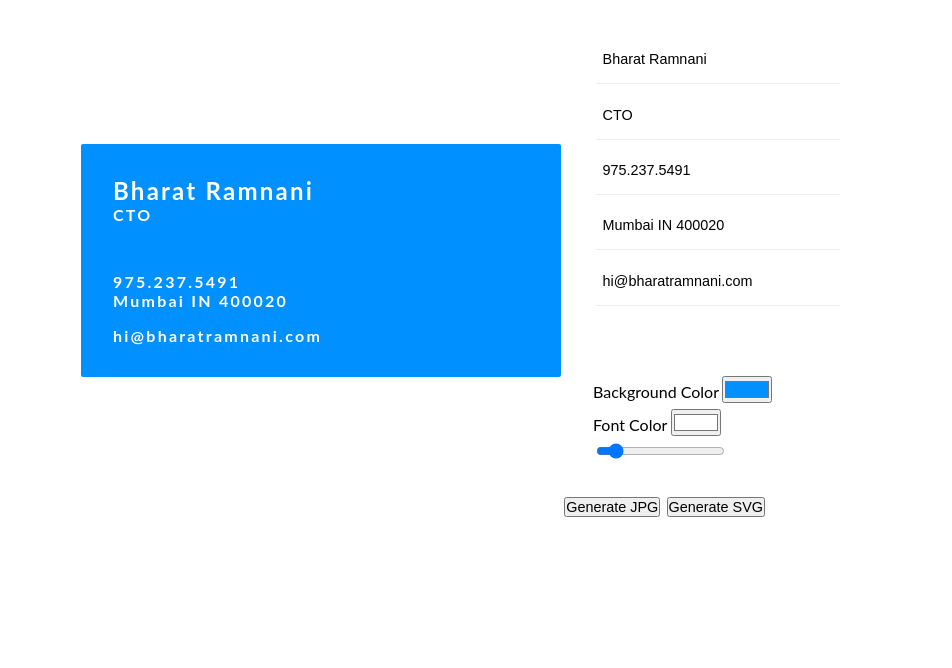
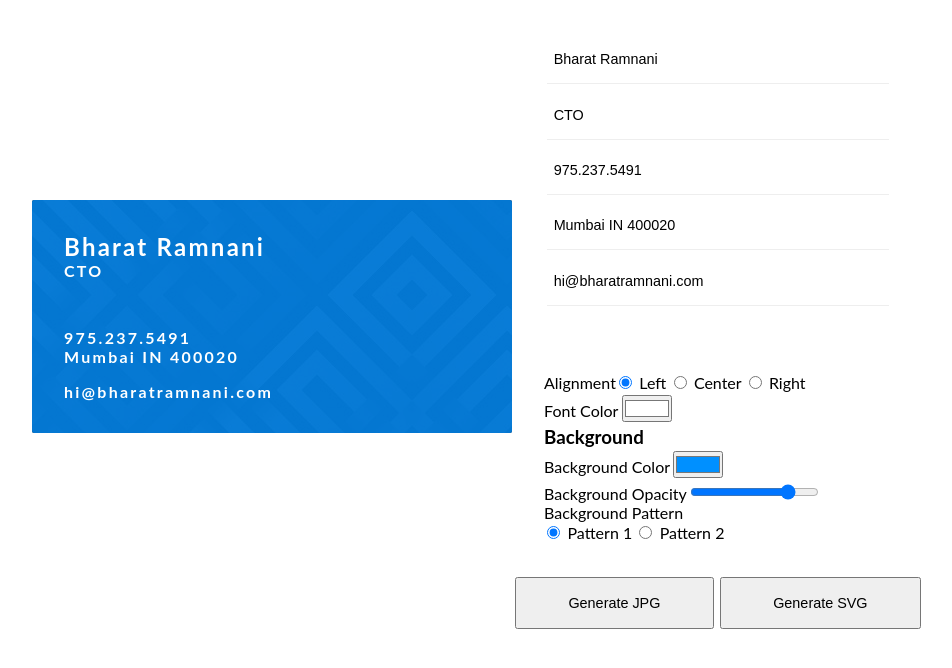
Before and after one commit to bharatramnani94/businessCardMaker, an Angular app: page / in a window 1280 px wide. Shown: the top 668 px of the page, without its empty margins (162-1114 px from the left). Built offline with nearby package versions, Linux system fonts and the light colour scheme.

Commit message:
Add feature to change alignment, background opacity, pattern etc

```diff
--- a/src/app/app.component.css
+++ b/src/app/app.component.css
@@ -7,12 +7,27 @@
 
 
 .card {
-    background: yellow;
     width: 30rem;
     max-width: 30rem;
     min-width: 30rem;
     letter-spacing: 0.14em;
     font-weight: 700;
+    z-index: 1;
+    position: relative;
+    overflow: hidden;
+    border-radius: 2px;
+}
+
+.card__ghost-bg {
+    position: absolute;
+    top: 0;
+    left: 0;
+    width: 100%;
+    height: 100%;
+    z-index: -1;
+}
+.card__ghost-bg.pattern {
+    opacity: 0.25;
 }
 
 .card a {
@@ -26,6 +41,19 @@
     justify-content: center;
     align-items: flex-start;
     padding: 2rem;
+}
+
+.card__container.left {
+    text-align: left;
+    align-items: flex-start;
+}
+.card__container.center {
+    text-align: center;
+    align-items: center;
+}
+.card__container.right {
+    text-align: right;
+    align-items: flex-end;
 }
 
 .card__top {
@@ -61,3 +89,7 @@
     margin: 0.2rem;
     font-size: 0.9rem;
 }
+
+.inputs input[type="submit"] {
+    padding: 1rem 3.2rem;
+}
--- a/src/app/app.component.html
+++ b/src/app/app.component.html
@@ -1,7 +1,7 @@
 <div class="container">
   <div class="preview">
-    <div class="card" id="js-card" [ngStyle]="{'color': color, 'background': background, 'border-radius': borderRadius + 'px'}">
-      <div class="card__container">
+    <div class="card" id="js-card" [ngStyle]="{'color': color}">
+      <div class="card__container" [ngClass]="alignment">
         <div class="card__top">
           <h2 class="card__name">{{name}}</h2>
           <p class="card__designation">{{designation}}</p>
@@ -12,6 +12,8 @@
           <a href="mailto:abc@def.com" class="card__mail">{{mail}}</a>
         </div>
       </div>
+      <div class="card__ghost-bg patternx" [ngStyle]="{'background-image': 'url(' + pattern + ')', color: 'red'}"></div>
+      <div class="card__ghost-bg" [ngStyle]="{'background-color': background, 'opacity': backgroundOpacity }"></div>
     </div>
   </div>
   <div class="inputs">
@@ -24,15 +26,49 @@
     </div>
     <div class="inputs__style">
       <div class="input">
-        <span>Background Color</span>
-        <input type="color" [(ngModel)]="background" placeholder="Color">
+        <span>Alignment</span>
+        <label>
+          <input type="radio" name="alignment" [value]="'left'" placeholder="Alignment" (change)="alignmentChanged('left')" checked>
+          Left
+        </label>
+        <label>
+          <input type="radio" name="alignment" [value]="'center'" placeholder="Alignment" (change)="alignmentChanged('center')">
+          Center
+        </label>
+        <label>
+          <input type="radio" name="alignment" [value]="'right'" placeholder="Alignment" (change)="alignmentChanged('right')">
+          Right
+        </label>
       </div>
       <div class="input">
         <span>Font Color</span>
         <input type="color" [(ngModel)]="color" placeholder="Color">
       </div>
-      <div class="input">
-        <input type="range" [(ngModel)]="borderRadius" min="0" max="20" step="1">
+      <!-- <div class="input">
+        <span>Border Radius</span>
+        <input type="range" [(ngModel)]="borderRadius" min="0" max="25" step="1">
+      </div> -->
+      <div class="inputs__group">
+        <h3 class="input__group-title">Background</h3>
+        <div class="inputs__group-controls">
+          <div class="input">
+            <span>Background Color</span>
+            <input type="color" [(ngModel)]="background" placeholder="Color">
+          </div>
+          <div class="input">
+            <span>Background Opacity</span>
+            <input type="range" [(ngModel)]="backgroundOpacity" min="0" max="1" step="0.01">
+          </div>
+          <div class="input">
+            <span>Background Pattern</span>
+            <div class="input__list">
+              <label *ngFor="let ptrn of patternsList; let i = index">
+                <input type="radio" name="patternBackgroundRadioButton" [value]="ptrn" placeholder="Pattern" (change)="patternChanged(ptrn)" [checked]="i == 0" >
+                {{ "Pattern " + (i+1)}}
+              </label>
+            </div>
+          </div>
+        </div>
       </div>
     </div>
     <input type="submit" (click)="generateCard('jpg')" value="Generate JPG">
--- a/src/app/app.component.ts
+++ b/src/app/app.component.ts
@@ -15,7 +15,15 @@ export class AppComponent {
     mail:string = 'hi@bharatramnani.com';
     color:any = '#ffffff';
     background:any = '#0090ff';
+    backgroundOpacity:string = '0.8';
+    pattern:string = '/assets/patterns/pattern1.jpg';
     borderRadius:string = '2';
+    alignment:string = 'left';  // left, center, right
+
+    patternsList:string[] = [
+        'pattern1.jpg',
+        'pattern2.gif'
+    ];
 
 
     private nodeIdForExport:string = 'js-card';
@@ -27,18 +35,18 @@ export class AppComponent {
         link.click();
     }
 
-    generateCard(filetype:string) {
+    generateCard(filetype:string = 'jpg') {
 
         let nodeToExport = document.getElementById(this.nodeIdForExport);
 
         switch (filetype) {
 
             case "svg":
-                debugger;
                 domtoimage.toSvg(nodeToExport)
                     .then((dataUrl) => this.saveAndOpen(dataUrl));
                 break;
 
+            case "jpg":
             default:
                 domtoimage.toJpeg(nodeToExport, { quality: 1 })
                     .then((dataUrl) => this.saveAndOpen(dataUrl));
@@ -46,5 +54,13 @@ export class AppComponent {
         }
     }
 
+    patternChanged(patternName:string) {
+        this.pattern = '/assets/patterns/' + patternName;
+    }
+
+    alignmentChanged(newAlignment:string = 'left') {
+        this.alignment = newAlignment;
+    }
+
 
 }
```
Also changed, not shown: src/assets/patterns/pattern1.jpg (added), src/assets/patterns/pattern2.gif (added).
